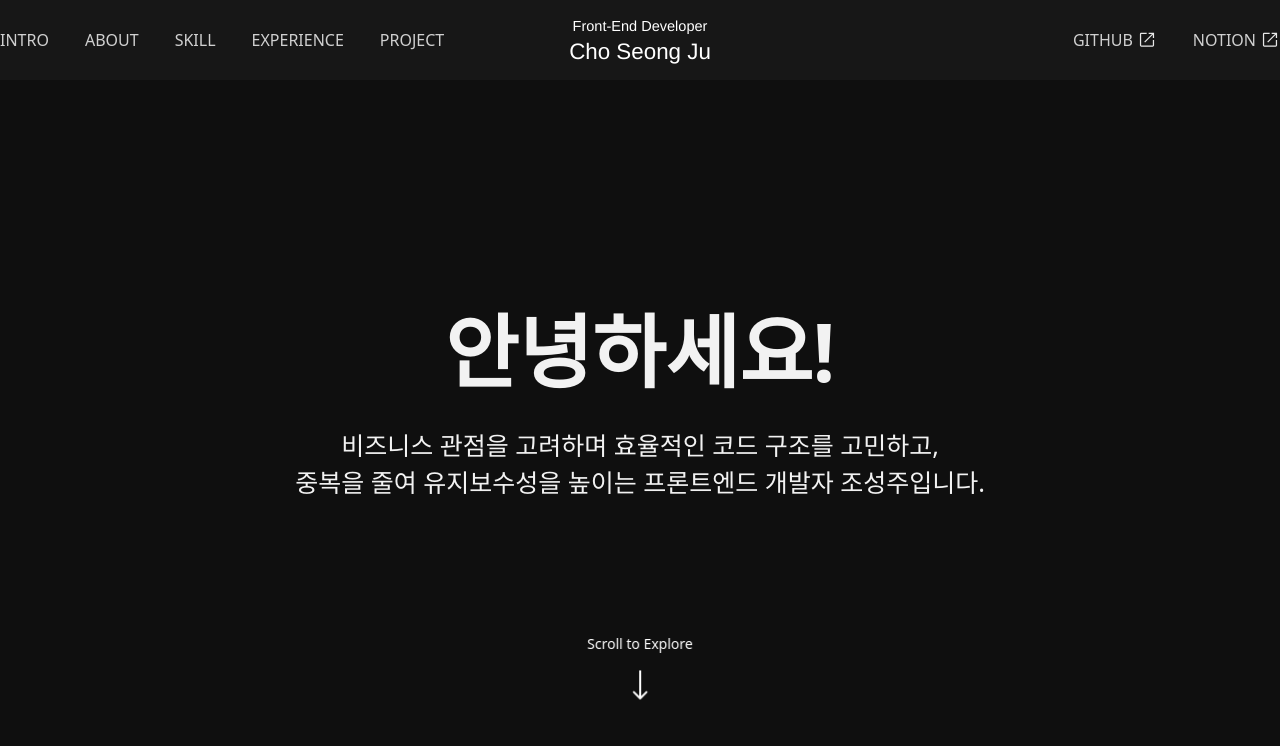
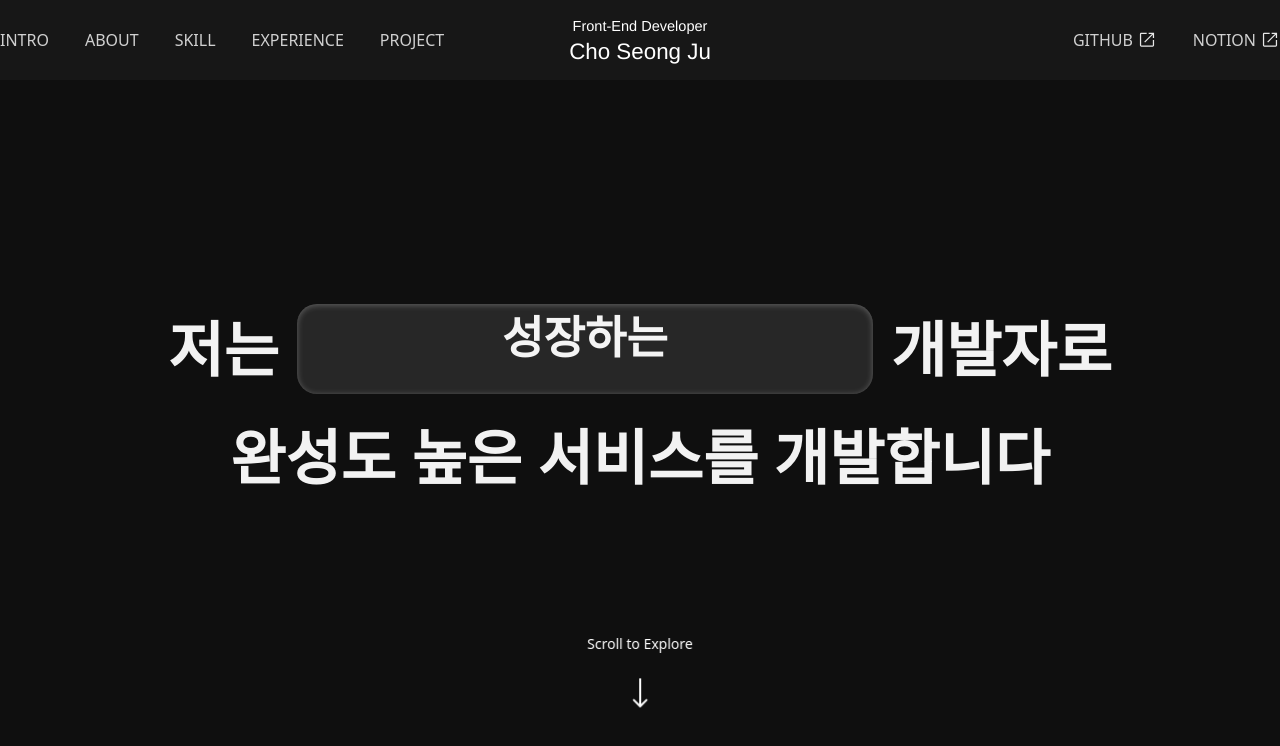
Before and after one commit to Cho-SeongJu/choseongju-portfolio, a Next.js app: page / in a window 1280 px wide. Shown: the top 746 px of the page. Built offline with nearby package versions, Linux system fonts and the light colour scheme; a web font is replaced by a local one.

Commit message:
💄 Style: add aboute-me-developer section and marquee animation

```diff
--- /dev/null
+++ b/app/(home)/about-me-developer.tsx
@@ -0,0 +1,61 @@
+import Scroll from "@/components/scroll";
+
+export default function AboutMeDeveloper() {
+  return (
+    <>
+      <section className="flex items-center justify-center h-screen w-screen">
+        <div className="flex flex-col text-white-002 font-bold">
+          <div className="flex mb-[24px] items-center">
+            <span className="text-[60px]">저는</span>
+            <div className="px-[28px] h-[90px] about-me-border mx-[18px] bg-gray-001 overflow-hidden">
+              <div className="flex flex-col justify-start items-center marquee">
+                <span className="text-[45px] my-[16px]">
+                  비즈니스 관점으로 고민하는
+                </span>
+                <span className="text-[45px] my-[16px]">
+                  작업의 목적을 이해하는
+                </span>
+                <span className="text-[45px] my-[10px]">주도적인</span>
+                <span className="text-[45px] my-[10px]">
+                  코드의 일관성을 유지하는
+                </span>
+                <span className="text-[45px] my-[10px]">성장하는</span>
+              </div>
+              <div className="flex flex-col justify-start items-center marquee">
+                <span className="text-[45px] my-[16px]">
+                  비즈니스 관점으로 고민하는
+                </span>
+                <span className="text-[45px] my-[16px]">
+                  작업의 목적을 이해하는
+                </span>
+                <span className="text-[45px] my-[10px]">주도적인</span>
+                <span className="text-[45px] my-[10px]">
+                  코드의 일관성을 유지하는
+                </span>
+                <span className="text-[45px]  my-[10px]">성장하는</span>
+              </div>
+              <div className="flex flex-col justify-start items-center marquee">
+                <span className="text-[45px] my-[16px]">
+                  비즈니스 관점으로 고민하는
+                </span>
+                <span className="text-[45px] my-[16px]">
+                  작업의 목적을 이해하는
+                </span>
+                <span className="text-[45px]  my-[10px]">주도적인</span>
+                <span className="text-[45px] my-[10px]">
+                  코드의 일관성을 유지하는
+                </span>
+                <span className="text-[45px]  my-[10px]">성장하는</span>
+              </div>
+            </div>
+            <span className="text-[60px]">개발자로</span>
+          </div>
+          <span className="text-[60px] text-center">
+            완성도 높은 서비스를 개발합니다
+          </span>
+        </div>
+      </section>
+      <Scroll />
+    </>
+  );
+}
--- a/app/(home)/page.tsx
+++ b/app/(home)/page.tsx
@@ -3,9 +3,10 @@
 import Header from "@/app/(home)/header";
 import { useEffect, useState } from "react";
 import AboutMe from "./about-me";
+import AboutMeDeveloper from "./about-me-developer";
 
 export default function Home() {
-  const [step, setStep] = useState<number>(1);
+  const [step, setStep] = useState<number>(3);
 
   const handleChangeSectionStep = (type: "prev" | "next") => {
     if (type === "prev") {
@@ -21,13 +22,19 @@ export default function Home() {
   };
 
   useEffect(() => {
-    setTimeout(() => {
-      handleChangeSectionStep("next");
-    }, 1000);
+    // setTimeout(() => {
+    //   handleChangeSectionStep("next");
+    // }, 1000);
 
     window.addEventListener("wheel", (e: WheelEvent) => {
       // e.deltaY  값이 양수면 down wheel, 음수면 up wheel
       console.log(e.deltaY);
+      const isScrollUp = e.deltaY > 0;
+      console.log(isScrollUp);
+      // eslint-disable-next-line @typescript-eslint/no-unused-expressions
+      isScrollUp
+        ? handleChangeSectionStep("prev")
+        : handleChangeSectionStep("next");
     });
     // eslint-disable-next-line react-hooks/exhaustive-deps
   }, []);
@@ -36,6 +43,7 @@ export default function Home() {
     <>
       <Header step={step} />
       {step === 2 && <AboutMe />}
+      {step === 3 && <AboutMeDeveloper />}
     </>
   );
 }
--- a/app/globals.css
+++ b/app/globals.css
@@ -50,6 +50,18 @@ html {
   transition-delay: 300ms;
   transition-duration: 200ms;
   transition-timing-function: ease-in;
+}
+
+.about-me-border {
+  border: 1px solid
+    linear-gradient(
+      270deg,
+      rgba(255, 255, 255, 0.06) 0%,
+      rgba(255, 255, 255, 0.8) 53.5%,
+      rgba(255, 255, 255, 0.6) 100%
+    );
+  border-radius: 20px;
+  box-shadow: 0px 1px 6px 0px rgba(255, 255, 255, 0.28) inset;
 }
 
 @keyframes fade-up-animation {
@@ -108,3 +120,20 @@ html {
   animation-name: pulse;
   animation-iteration-count: infinite;
 }
+
+@keyframes marquee {
+  0% {
+    transform: translateY(0%);
+  }
+
+  100% {
+    transform: translateY(-200%);
+  }
+}
+
+.marquee {
+  animation-name: marquee;
+  animation-iteration-count: infinite;
+  animation-duration: 6000ms;
+  animation-timing-function: linear;
+}
```
